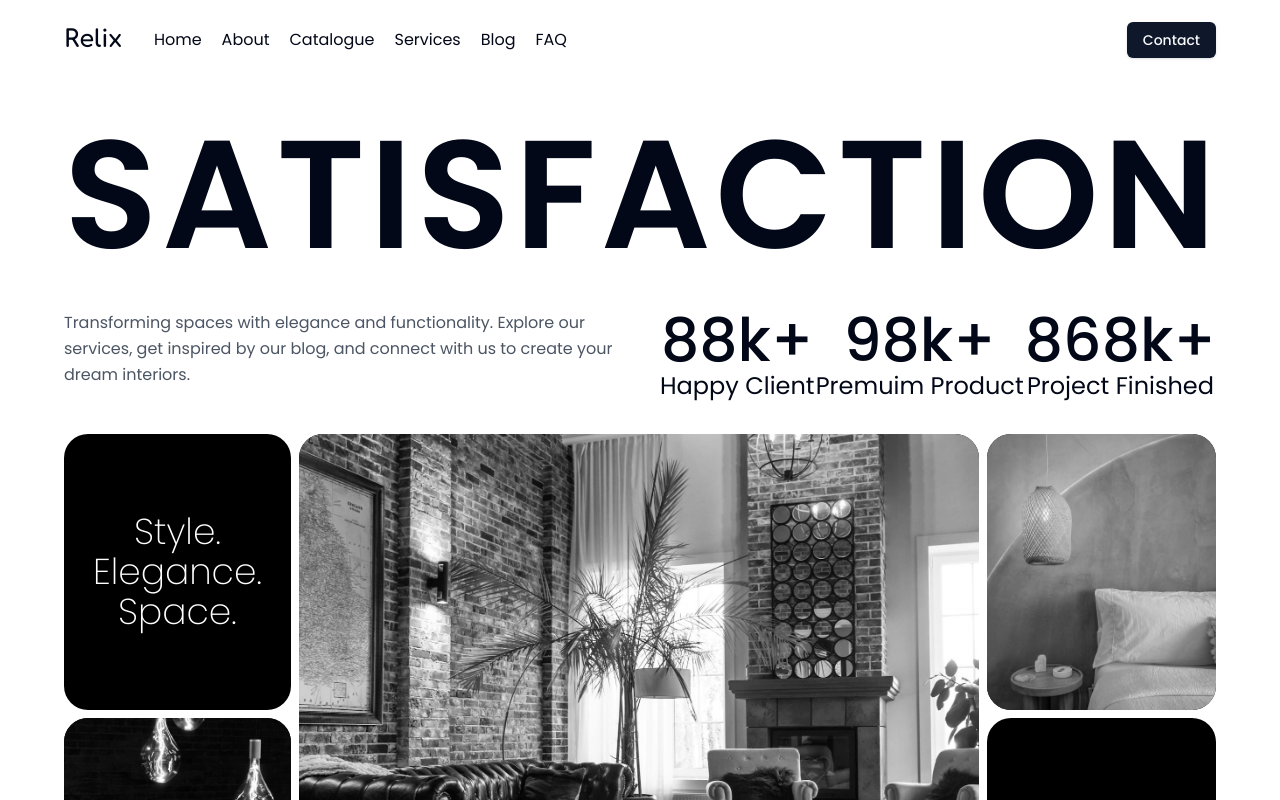
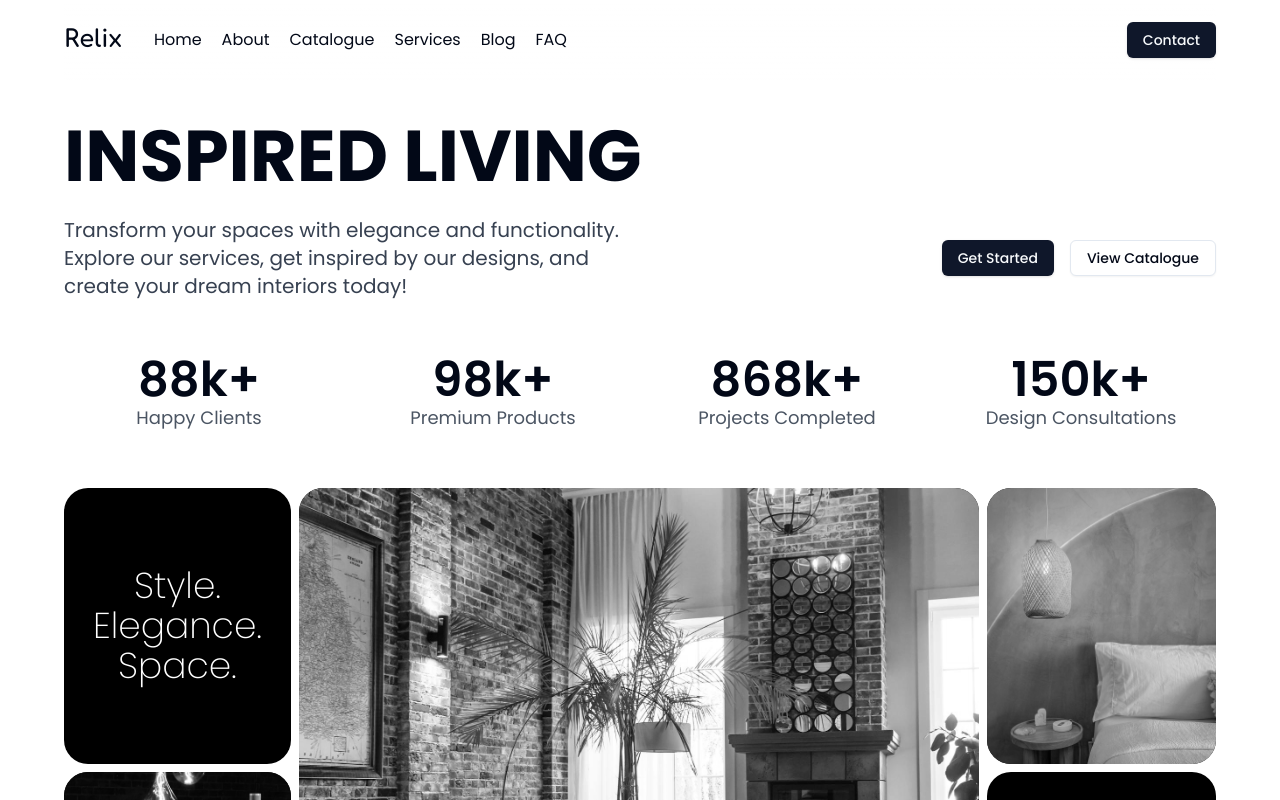
Before and after one commit to shashankaz/relix, a React (Vite) app: page / in a window 1280 px wide. Shown: the top 800 px of the page. Built offline with nearby package versions, Linux system fonts and the light colour scheme; a web font is replaced by a local one.

Commit message:
feat: enhance Home page layout with updated headings, improved text, and interactive buttons

```diff
--- a/src/pages/Home/index.tsx
+++ b/src/pages/Home/index.tsx
@@ -1,11 +1,13 @@
 import { useEffect } from "react";
 import { ArrowUpRight } from "lucide-react";
 import { Link } from "react-router";
+import { motion } from "motion/react";
 
 import Collections from "./_components/Collections";
 import Announcement from "./_components/Announcement";
 import Services from "./_components/Services";
 import Testimonials from "./_components/Testimonials";
+import { Button } from "@/components/ui/button";
 
 const Home = () => {
   useEffect(() => {
@@ -16,47 +18,45 @@ const Home = () => {
   });
 
   return (
-    <div>
-      <h1 className="text-[12vw] flex md:justify-between font-semibold uppercase">
-        <span>S</span>
-        <span>A</span>
-        <span>T</span>
-        <span>I</span>
-        <span>S</span>
-        <span>F</span>
-        <span>A</span>
-        <span>C</span>
-        <span>T</span>
-        <span>I</span>
-        <span>O</span>
-        <span>N</span>
+    <div className="md:pt-10">
+      <h1 className="text-5xl md:text-6xl lg:text-7xl font-bold uppercase w-fit">
+        Inspired Living
       </h1>
-      <div className="flex flex-col lg:flex-row justify-between gap-10">
-        <p className="lg:w-1/2 text-start leading-relaxed text-gray-600">
-          Transforming spaces with elegance and functionality. Explore our
-          services, get inspired by our blog, and connect with us to create your
-          dream interiors.
+      <div className="flex flex-col lg:flex-row justify-between gap-8 mt-6">
+        <p className="lg:w-1/2 text-lg md:text-xl text-gray-700 leading-relaxed">
+          Transform your spaces with elegance and functionality. Explore our
+          services, get inspired by our designs, and create your dream interiors
+          today!
         </p>
-        <div className="lg:w-1/2 flex flex-col lg:flex-row lg:justify-between gap-2 lg:gap-0">
-          <div className="flex lg:flex-col items-center justify-between lg:justify-center">
-            <h1 className="text-4xl lg:text-6xl font-medium">
-              88k<span>+</span>
-            </h1>
-            <p className="text-2xl">Happy Client</p>
+        <div className="flex items-center gap-4">
+          <Link to="/contact">
+            <Button>
+              <motion.div whileTap={{ scale: 0.9 }}>Get Started</motion.div>
+            </Button>
+          </Link>
+          <Link to="/catalogue">
+            <Button variant="outline">
+              <motion.div whileTap={{ scale: 0.9 }}>View Catalogue</motion.div>
+            </Button>
+          </Link>
+        </div>
+      </div>
+      <div className="my-10 md:my-14 grid grid-cols-2 sm:grid-cols-4 gap-6 text-center">
+        {[
+          { number: "88k+", label: "Happy Clients" },
+          { number: "98k+", label: "Premium Products" },
+          { number: "868k+", label: "Projects Completed" },
+          { number: "150k+", label: "Design Consultations" },
+        ].map((stat, index) => (
+          <div key={index} className="flex flex-col items-center">
+            <h2 className="text-3xl sm:text-4xl lg:text-5xl font-semibold">
+              {stat.number}
+            </h2>
+            <p className="text-sm sm:text-base lg:text-lg text-gray-600">
+              {stat.label}
+            </p>
           </div>
-          <div className="flex lg:flex-col items-center justify-between lg:justify-center">
-            <h1 className="text-4xl lg:text-6xl font-medium">
-              98k<span>+</span>
-            </h1>
-            <p className="text-2xl">Premuim Product</p>
-          </div>
-          <div className="flex lg:flex-col items-center justify-between lg:justify-center">
-            <h1 className="text-4xl lg:text-6xl font-medium">
-              868k<span>+</span>
-            </h1>
-            <p className="text-2xl">Project Finished</p>
-          </div>
-        </div>
+        ))}
       </div>
       <div className="flex flex-col md:flex-row justify-between md:h-[70vh] mt-8 gap-2">
         <div className="md:w-4/5 h-full rounded-3xl flex flex-col md:flex-row gap-2">
```
